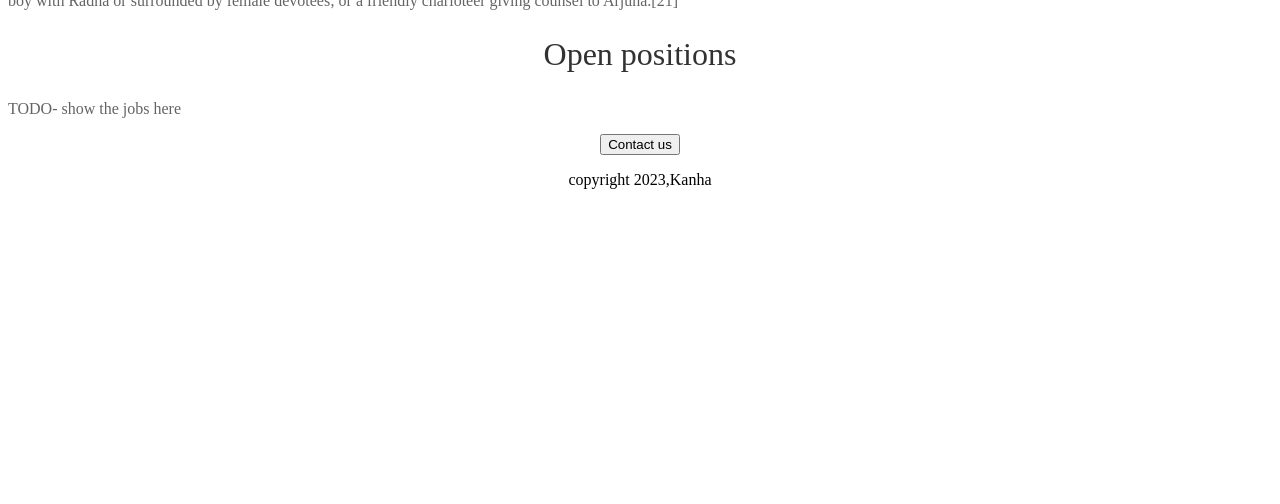
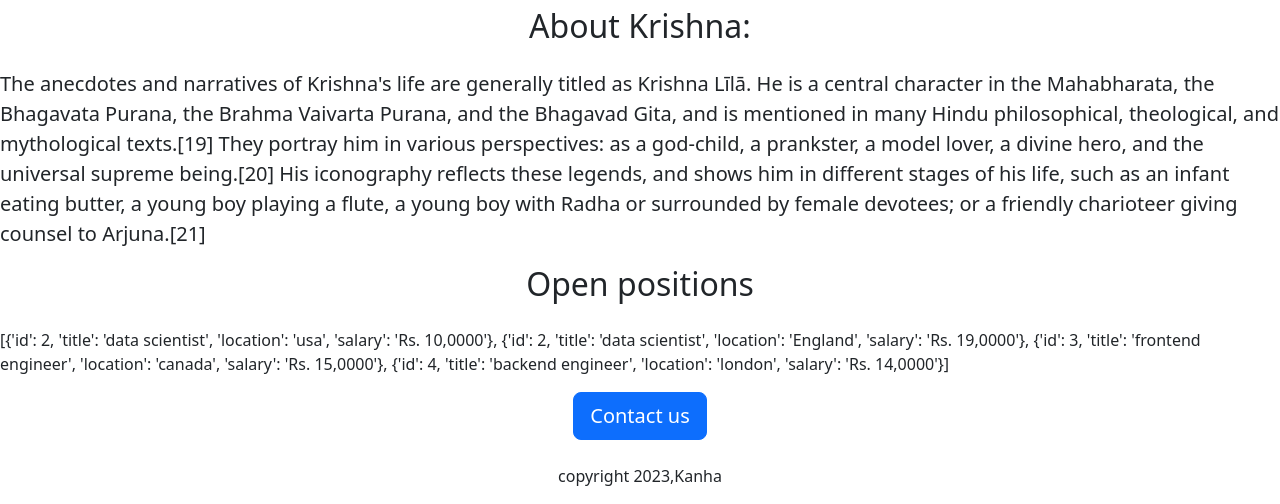
Before and after one commit to SUHOSAMA/SUREKAH-KANHA, a Flask app: page / in a window 1280 px wide. Shown: the part 457-961 px from the top of the page. Before the commit the page ends 646 px from the top, so only its background shows below. Run offline with Flask 3, Linux system fonts and the light colour scheme.

Commit message:
Changes with HTML,CSS and Flask

```diff
--- a/app.py
+++ b/app.py
@@ -2,10 +2,32 @@ from flask import Flask, render_template
 
 app = Flask(__name__)
 
+JOBS = [{
+  'id': 2,
+  'title': 'data scientist',
+  'location': 'usa',
+  'salary': "Rs. 10,0000"
+}, {
+  'id': 2,
+  'title': 'data scientist',
+  'location': 'England',
+  'salary': "Rs. 19,0000"
+}, {
+  'id': 3,
+  'title': 'frontend engineer',
+  'location': 'canada',
+  'salary': "Rs. 15,0000"
+}, {
+  'id': 4,
+  'title': 'backend engineer',
+  'location': 'london',
+  'salary': "Rs. 14,0000"
+}]
+
 
 @app.route("/")
 def hello_world():
-  return render_template('home.html')
+  return render_template('home.html', jobs=JOBS, company_name='Jovian')
 
 
 if __name__ == "__main__":
--- a/templates/home.html
+++ b/templates/home.html
@@ -2,49 +2,34 @@
 <html>
   <head>
     <title>krishna careers</title>
+    <meta charset="utf-8">
+    <meta name="viewport" content="width=device-width, initial-scale=1">
+    <link href="https://cdn.jsdelivr.net/npm/bootstrap@5.3.0-alpha3/dist/css/bootstrap.min.css" rel="stylesheet" integrity="sha384-KK94CHFLLe+nY2dmCWGMq91rCGa5gtU4mk92HdvYe+M/SXH301p5ILy+dN9+nJOZ" crossorigin="anonymous">
     <style>
-      h1{
-        font-size:40px;
-        font: family Roboto;
-        font-weight:normal;
-        color:rgb(100, 100, 100);
-        text-align: center
+      #banner {
+        height: 360px;
+        width: 100%;
       }
-     h2{
-        font-size:32px;
-        font: family Roboto;
-        font-weight:normal;
-        color:rgb(50, 50, 50);
-        text-align: center
-      }
-      .bodytext{
-        font: family Roboto;
-        color:rgb(100, 100, 100);
-       }
-      #career {
-        width:100%;
-        height: 360;
-        object-fit: cover;
-      }
-      #container
-        max width: 720px;
-        margin left:0 auto 0 auto;
     </style>
   </head>
   <body>
-    <div id="container">
-    <h1>KRISHNA CAREERS</h1>
-    <img id="carrer" src="https://mycustomstaffing.com/wp-content/uploads/2017/11/How-to-advance-your-career-.jpg" height="200" width="600">
+    <div class .container>
+    <h1 class="text-center mt-4 mb-4">
+      {{company_name}} CAREERS
+    </h1>
+    <img class="img-fluid" id="banner" src="https://surekah-kanha-1.surekha111.repl.co/static/banner.jpeg" height="600" width="600" >
 
-  <h2>About Krishna:</h2>
-    <p class="bodytext">
+  <h2 class="text-center mt-2 mb-4">About Krishna:</h2>
+    <p class="lead">
       The anecdotes and narratives of Krishna's life are generally titled as Krishna Līlā. He is a central character in the Mahabharata, the Bhagavata Purana, the Brahma Vaivarta Purana, and the Bhagavad Gita, and is mentioned in many Hindu philosophical, theological, and mythological texts.[19] They portray him in various perspectives: as a god-child, a prankster, a model lover, a divine hero, and the universal supreme being.[20] His iconography reflects these legends, and shows him in different stages of his life, such as an infant eating butter, a young boy playing a flute, a young boy with Radha or surrounded by female devotees; or a friendly charioteer giving counsel to Arjuna.[21]
     </p>
-    <h2>Open positions</h2>
-    <p class="bodytext">TODO- show the jobs here</p>
-      <div style="text-align:center;">
-         <button>Contact us</button>
-        <p>copyright 2023,Kanha</p>
+    <h2 class="text-center mt-2 mb-4">Open positions</h2>
+    <p>
+      {{jobs}}
+    </p>
+      <div class="text-center">
+         <button class="btn btn-primary btn-lg">Contact us</button>
+        <p class="mt-4">copyright 2023,Kanha</p>
       </div>
     </div>
   </body>
```
